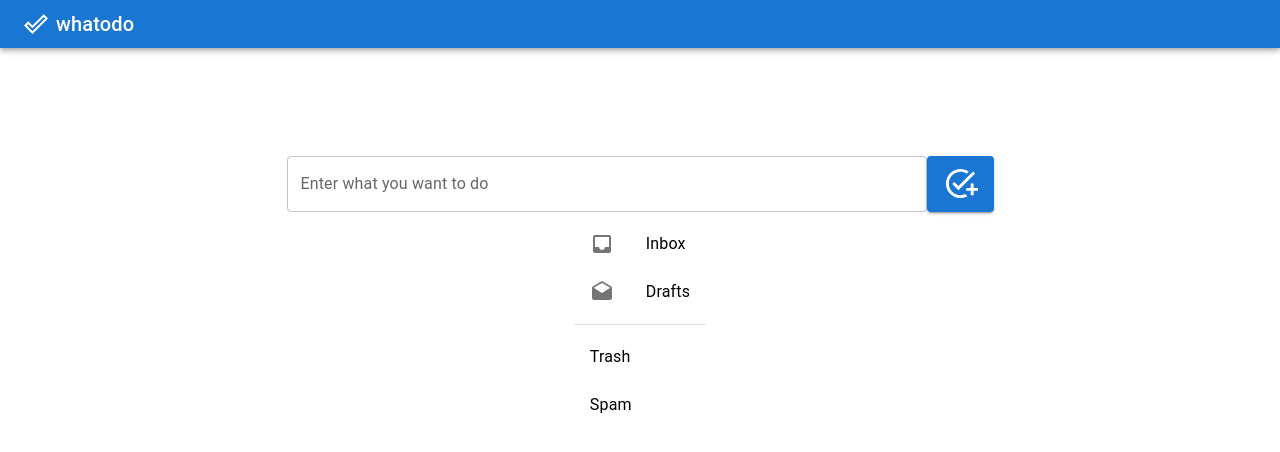
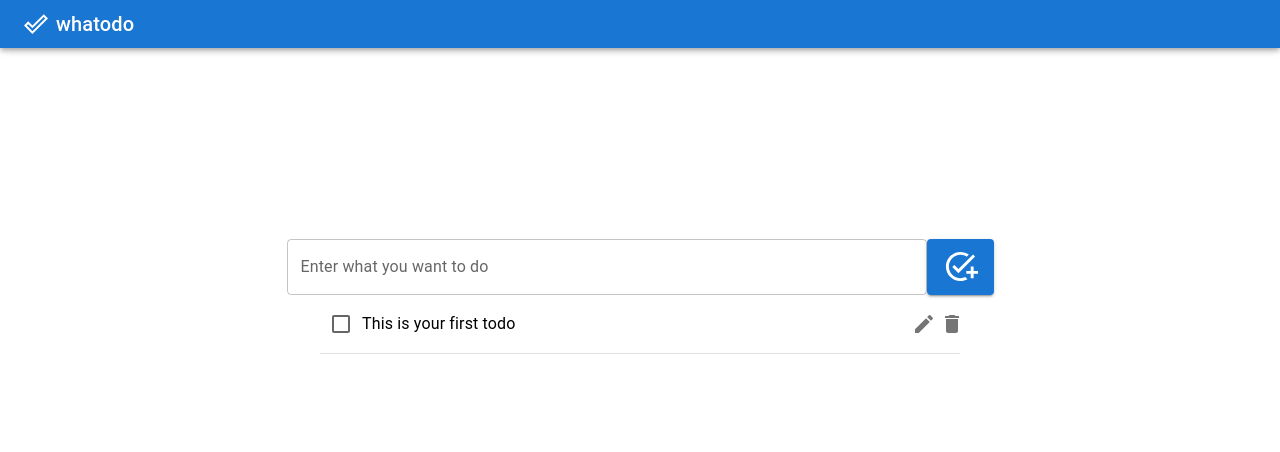
Before and after one commit to abctim/whatodo, a React (Vite) app in the folder frontend/whatodo/: page / in a window 1280 px wide. Shown: the top 452 px of the page. Built offline with nearby package versions, Linux system fonts and the light colour scheme.

Commit message:
Created proxy todo in TodoList

```diff
--- a/frontend/whatodo/src/components/TodoList.jsx
+++ b/frontend/whatodo/src/components/TodoList.jsx
@@ -1,53 +1,44 @@
-import React from "react";
-import Box from '@mui/material/Box';
-import List from '@mui/material/List';
-import ListItem from '@mui/material/ListItem';
-import ListItemButton from '@mui/material/ListItemButton';
-import ListItemIcon from '@mui/material/ListItemIcon';
-import ListItemText from '@mui/material/ListItemText';
-import Divider from '@mui/material/Divider';
-import InboxIcon from '@mui/icons-material/Inbox';
-import DraftsIcon from '@mui/icons-material/Drafts';
+import React, { useState } from "react";
+import Box from "@mui/material/Box";
+import List from "@mui/material/List";
+import ListItem from "@mui/material/ListItem";
+import ListItemText from "@mui/material/ListItemText";
+import Divider from "@mui/material/Divider";
+import IconButton from "@mui/material/IconButton";
+import DeleteIcon from "@mui/icons-material/Delete";
+import Checkbox from "@mui/material/Checkbox";
+import EditIcon from '@mui/icons-material/Edit';
 
 const TodoList = () => {
+  const [checked, setChecked] = useState(false);
+
+  const handleCheckBoxClick = (event) => {
+    setChecked(event.target.checked);
+  };
+
   return (
     <div>
-      <Box sx={{ width: "100%", maxWidth: 360, bgcolor: "background.paper" }}>
+      <Box
+        sx={{
+          width: "50vw",
+          bgcolor: "background.paper",
+        }}
+      >
         <nav aria-label="main mailbox folders">
           <List>
             <ListItem disablePadding>
-              <ListItemButton>
-                <ListItemIcon>
-                  <InboxIcon />
-                </ListItemIcon>
-                <ListItemText primary="Inbox" />
-              </ListItemButton>
-            </ListItem>
-            <ListItem disablePadding>
-              <ListItemButton>
-                <ListItemIcon>
-                  <DraftsIcon />
-                </ListItemIcon>
-                <ListItemText primary="Drafts" />
-              </ListItemButton>
+              <Checkbox checked={checked} onChange={handleCheckBoxClick} />
+              <ListItemText primary="This is your first todo" />
+              <IconButton edge="end" aria-label="edit">
+                <EditIcon />
+              </IconButton>
+              <IconButton edge="end" aria-label="delete">
+                <DeleteIcon />
+              </IconButton>
             </ListItem>
           </List>
         </nav>
         <Divider />
-        <nav aria-label="secondary mailbox folders">
-          <List>
-            <ListItem disablePadding>
-              <ListItemButton>
-                <ListItemText primary="Trash" />
-              </ListItemButton>
-            </ListItem>
-            <ListItem disablePadding>
-              <ListItemButton component="a" href="#simple-list">
-                <ListItemText primary="Spam" />
-              </ListItemButton>
-            </ListItem>
-          </List>
-        </nav>
       </Box>
     </div>
   );
```
